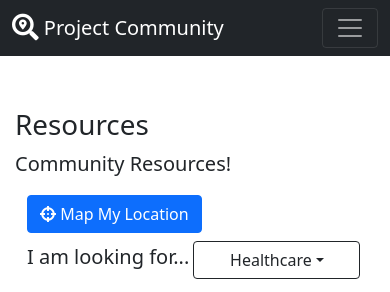
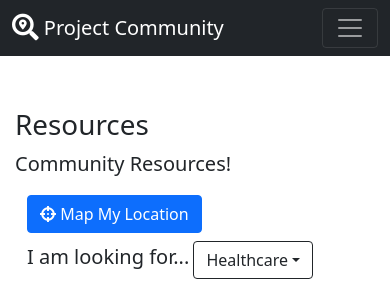
Before and after one commit to quincyp/project_community, a Django app: page /resources/?resource_type=Healthcare in a window 390 px wide. Shown: the top 292 px of the page. Run offline with Django 3.2, Linux system fonts and the light colour scheme; data that the repository does not hold is empty; some libraries are stand-ins or nearby versions.

Commit message:
Updated zoom feature, applied to all html instead of body, now working with all elements. Fixed grammar with select resources => select resource on index page via views query, adjusted column for about page to adjust to full width sooner for better styling/responsiveness

```diff
--- a/main_app/static/css/style.css
+++ b/main_app/static/css/style.css
@@ -7,7 +7,7 @@ body {
 :root {
     --set-size: 1;
 }
-body {
+html {
     font-size: calc(100% * var(--set-size));
 }
 
@@ -89,9 +89,6 @@ body {
     padding: 12px 12px;
 }
 
-#dropdownMenuButton {
-    width: 167px;
-}
 
 #copyTarget:hover {
     cursor: pointer;
--- a/main_app/templates/about.html
+++ b/main_app/templates/about.html
@@ -7,7 +7,7 @@
 <div class="container">
     <div class="row">
         {% comment %} Column 1 of 2 {% endcomment %}
-        <div class="col-md-3">
+        <div class="col-lg-3">
             <div class="card w-100 about-card">
                 {% load static %}
                 <img src="{% static 'css/images/quincypham.jpeg' %}" class="card-img-top about-img" alt="Developer Profile Picture">
@@ -22,7 +22,7 @@
         </div>
 
         {% comment %} Column 2 of 2 {% endcomment %}
-        <div class="col-md-9">
+        <div class="col-lg-9">
             <div class="card w-100 about-card">
                 <div class="card-body">
                     <h3 class="card-title">About The Mission</h3>
--- a/main_app/views.py
+++ b/main_app/views.py
@@ -15,7 +15,7 @@ def about(request):
 def resources_index(request):
 
     # query string /?resource_type gets the string value stored into variable and passed to context
-    resource_query = request.GET.get('resource_type', 'Select Resources')
+    resource_query = request.GET.get('resource_type', 'Select Resource')
     # print(resource_query.get_resource_type_display())
     if request.method == 'POST':
         resource_form = Resource_Form(request.POST)
```
